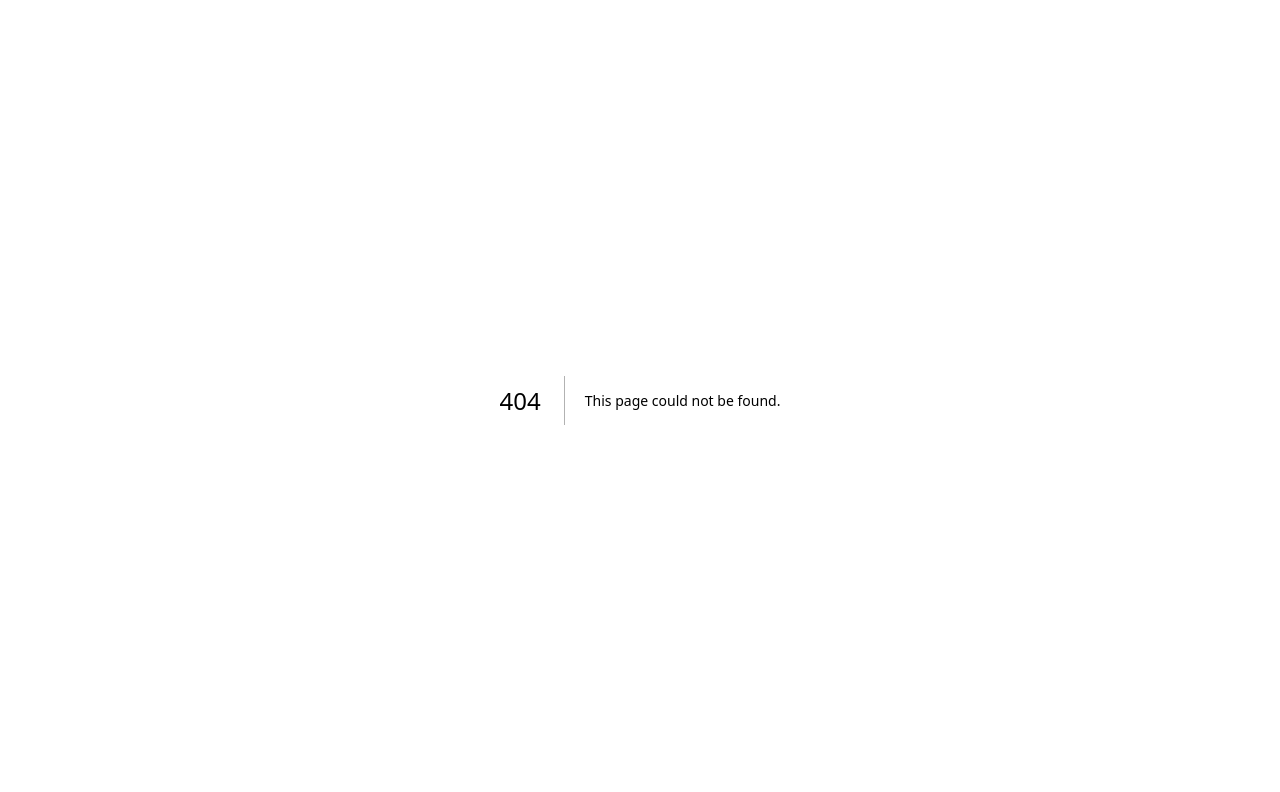
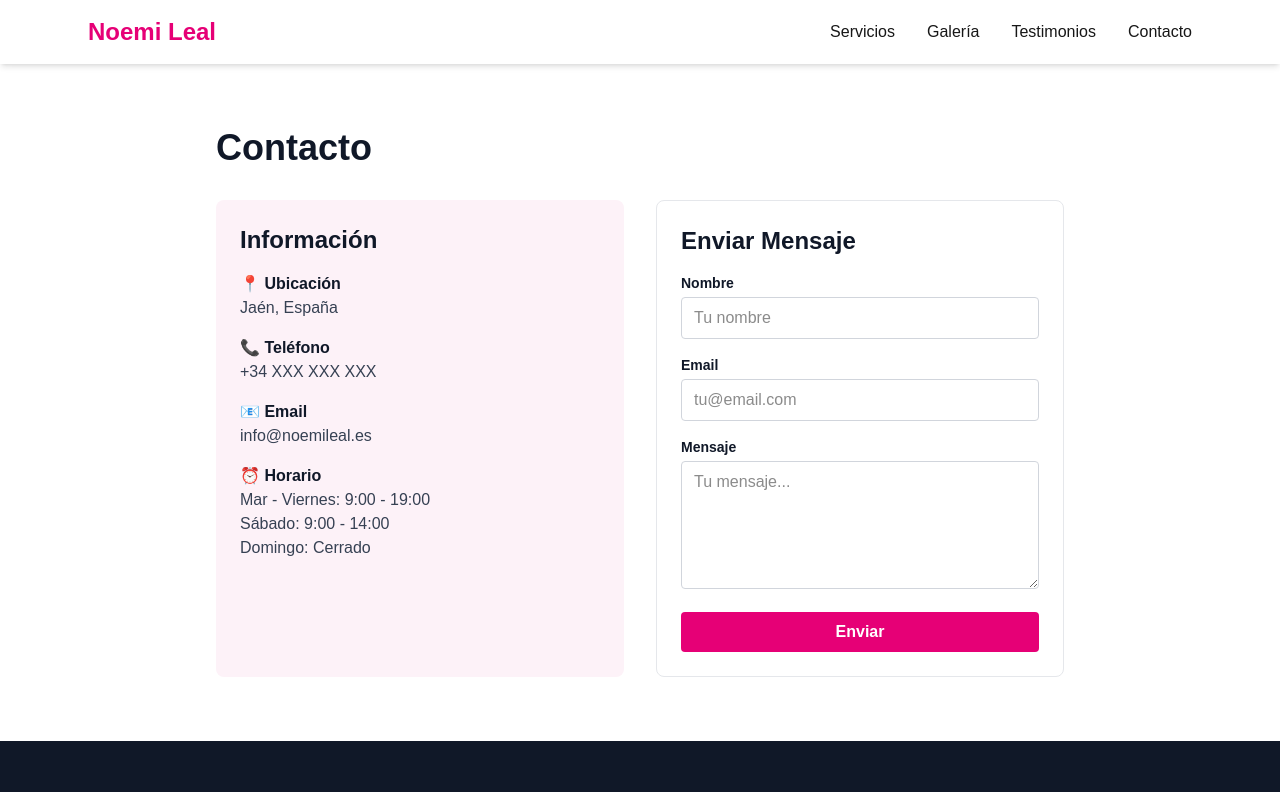
Before and after one commit to danbeljim/noemilealpeluqueria, a Next.js app: page /contacto in a window 1280 px wide. Before the commit this address had no page. Shown: the top 792 px of the page. Built offline with nearby package versions, Linux system fonts and the light colour scheme.

Commit message:
Refactor: Change from single page sections to multi-page architecture
- Create separate pages: /servicios, /galeria, /testimonios, /contacto
- Simplify home page to show only hero section
- Update Header navigation to use Next.js Link with page routes
- Add contact form on /contacto page

```diff
--- a/app/components/Header.tsx
+++ b/app/components/Header.tsx
@@ -1,15 +1,17 @@
+import Link from "next/link";
+
 export default function Header() {
   return (
     <header className="sticky top-0 z-50 bg-white shadow-md">
       <nav className="max-w-6xl mx-auto px-6 py-4 flex justify-between items-center">
-        <div className="text-2xl font-bold text-pink-600">
+        <Link href="/" className="text-2xl font-bold text-pink-600 hover:text-pink-700">
           Noemi Leal
-        </div>
+        </Link>
         <ul className="flex gap-8">
-          <li><a href="#servicios" className="hover:text-pink-600 transition">Servicios</a></li>
-          <li><a href="#galeria" className="hover:text-pink-600 transition">Galería</a></li>
-          <li><a href="#testimonios" className="hover:text-pink-600 transition">Testimonios</a></li>
-          <li><a href="#contacto" className="hover:text-pink-600 transition">Contacto</a></li>
+          <li><Link href="/servicios" className="hover:text-pink-600 transition">Servicios</Link></li>
+          <li><Link href="/galeria" className="hover:text-pink-600 transition">Galería</Link></li>
+          <li><Link href="/testimonios" className="hover:text-pink-600 transition">Testimonios</Link></li>
+          <li><Link href="/contacto" className="hover:text-pink-600 transition">Contacto</Link></li>
         </ul>
       </nav>
     </header>
--- /dev/null
+++ b/app/contacto/page.tsx
@@ -0,0 +1,61 @@
+import Header from "../components/Header";
+import Footer from "../components/Footer";
+
+export default function ContactoPage() {
+  return (
+    <main className="flex flex-col min-h-screen">
+      <Header />
+      <div className="flex-1 max-w-4xl mx-auto w-full px-6 py-16">
+        <h1 className="text-4xl font-bold mb-8 text-gray-900">Contacto</h1>
+
+        <div className="grid grid-cols-1 md:grid-cols-2 gap-8">
+          <div className="bg-pink-50 p-6 rounded-lg">
+            <h2 className="text-2xl font-bold mb-4 text-gray-900">Información</h2>
+            <div className="space-y-4">
+              <div>
+                <p className="font-semibold text-gray-900">📍 Ubicación</p>
+                <p className="text-gray-700">Jaén, España</p>
+              </div>
+              <div>
+                <p className="font-semibold text-gray-900">📞 Teléfono</p>
+                <p className="text-gray-700">+34 XXX XXX XXX</p>
+              </div>
+              <div>
+                <p className="font-semibold text-gray-900">📧 Email</p>
+                <p className="text-gray-700">info@noemileal.es</p>
+              </div>
+              <div>
+                <p className="font-semibold text-gray-900">⏰ Horario</p>
+                <p className="text-gray-700">Mar - Viernes: 9:00 - 19:00</p>
+                <p className="text-gray-700">Sábado: 9:00 - 14:00</p>
+                <p className="text-gray-700">Domingo: Cerrado</p>
+              </div>
+            </div>
+          </div>
+
+          <form className="bg-white p-6 rounded-lg border border-gray-200">
+            <h2 className="text-2xl font-bold mb-4 text-gray-900">Enviar Mensaje</h2>
+            <div className="space-y-4">
+              <div>
+                <label className="block text-sm font-semibold text-gray-900 mb-1">Nombre</label>
+                <input type="text" className="w-full border border-gray-300 rounded px-3 py-2" placeholder="Tu nombre" />
+              </div>
+              <div>
+                <label className="block text-sm font-semibold text-gray-900 mb-1">Email</label>
+                <input type="email" className="w-full border border-gray-300 rounded px-3 py-2" placeholder="tu@email.com" />
+              </div>
+              <div>
+                <label className="block text-sm font-semibold text-gray-900 mb-1">Mensaje</label>
+                <textarea className="w-full border border-gray-300 rounded px-3 py-2 h-32" placeholder="Tu mensaje..."></textarea>
+              </div>
+              <button className="w-full bg-pink-600 text-white py-2 rounded font-semibold hover:bg-pink-700 transition">
+                Enviar
+              </button>
+            </div>
+          </form>
+        </div>
+      </div>
+      <Footer />
+    </main>
+  );
+}
--- /dev/null
+++ b/app/galeria/page.tsx
@@ -0,0 +1,15 @@
+import Header from "../components/Header";
+import Gallery from "../components/Gallery";
+import Footer from "../components/Footer";
+
+export default function GaleriaPage() {
+  return (
+    <main className="flex flex-col min-h-screen">
+      <Header />
+      <div className="flex-1">
+        <Gallery />
+      </div>
+      <Footer />
+    </main>
+  );
+}
--- a/app/page.tsx
+++ b/app/page.tsx
@@ -1,18 +1,12 @@
 import Header from "./components/Header";
 import Hero from "./components/Hero";
-import Services from "./components/Services";
-import Gallery from "./components/Gallery";
-import Testimonials from "./components/Testimonials";
 import Footer from "./components/Footer";
 
 export default function Home() {
   return (
-    <main className="flex flex-col">
+    <main className="flex flex-col min-h-screen">
       <Header />
       <Hero />
-      <Services />
-      <Gallery />
-      <Testimonials />
       <Footer />
     </main>
   );
--- /dev/null
+++ b/app/servicios/page.tsx
@@ -0,0 +1,15 @@
+import Header from "../components/Header";
+import Services from "../components/Services";
+import Footer from "../components/Footer";
+
+export default function ServiciosPage() {
+  return (
+    <main className="flex flex-col min-h-screen">
+      <Header />
+      <div className="flex-1">
+        <Services />
+      </div>
+      <Footer />
+    </main>
+  );
+}
--- /dev/null
+++ b/app/testimonios/page.tsx
@@ -0,0 +1,15 @@
+import Header from "../components/Header";
+import Testimonials from "../components/Testimonials";
+import Footer from "../components/Footer";
+
+export default function TestimoniosPage() {
+  return (
+    <main className="flex flex-col min-h-screen">
+      <Header />
+      <div className="flex-1">
+        <Testimonials />
+      </div>
+      <Footer />
+    </main>
+  );
+}
```
